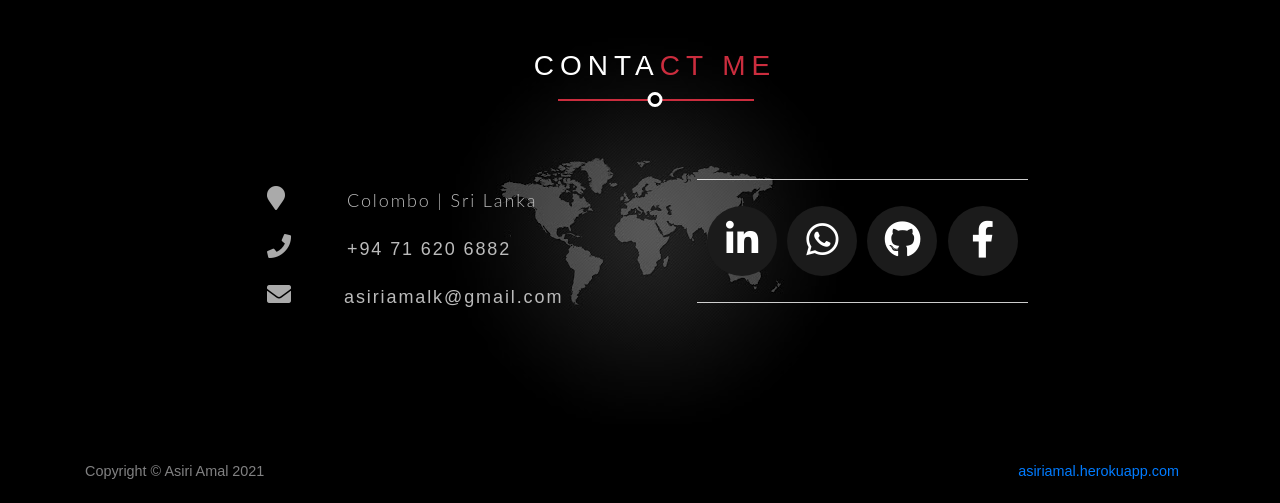
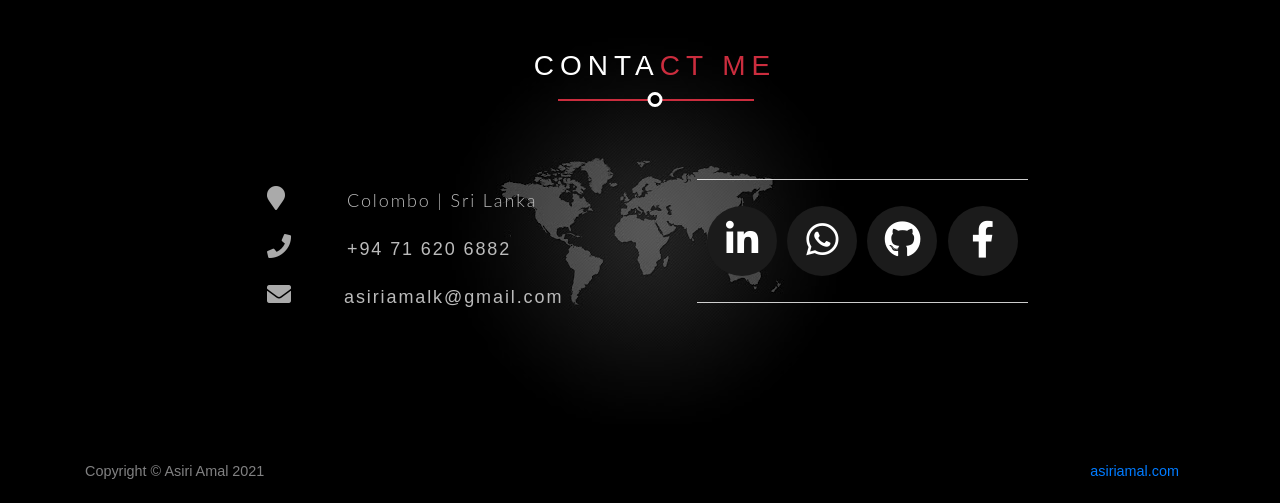
Before and after one commit to AsiriAmalk/my_portforlio, a Flask app: page / in a window 1280 px wide. Shown: the part 3648-4151 px from the top of the page. Run offline with Flask 2, Linux system fonts and the light colour scheme; some libraries are stand-ins or nearby versions.

```diff
--- a/templates/footer.html
+++ b/templates/footer.html
@@ -9,7 +9,7 @@
 {#                <a class="btn btn-dark btn-social mx-2" href="www.linkedin.com/in/asiriamal"><i class="fab fa-linkedin" aria-hidden="true"></i></a>#}
             </div>
             <div class="col-lg-4 text-lg-right">
-                <a class="mr-3" href="https://asiriamal.herokuapp.com/">asiriamal.herokuapp.com</a>
+                <a class="mr-3" href="https://github.com/AsiriAmalk">asiriamal.com</a>
             </div>
         </div>
     </div>
```
